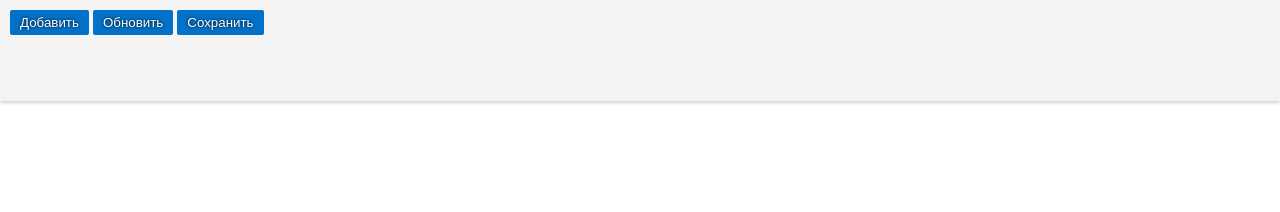
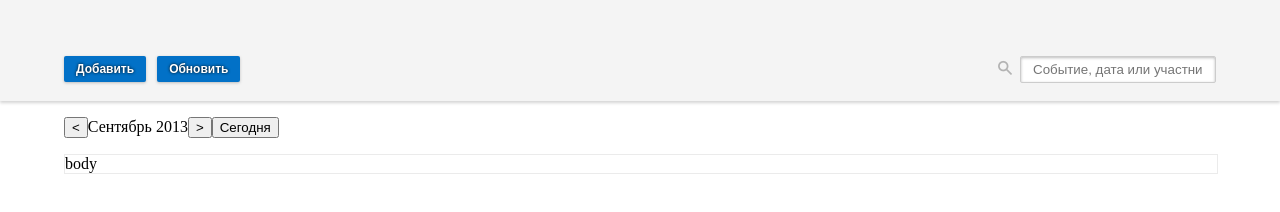
Before and after one commit to ajayiscoding/hh-code-school-2013, a plain HTML site: page index.html in a window 1280 px wide. Drawn offline with Linux system fonts and the light colour scheme.

Commit message:
Add icon-search. Search-input. Beginning calendar body.

```diff
--- a/css/cosmetics.css
+++ b/css/cosmetics.css
@@ -1,30 +1,140 @@
+/* Icons */
+@font-face {
+  font-family: 'hh-icons';
+  src:url('../fonts/hh-icons.eot');
+  src:url('../fonts/hh-icons.eot?#iefix') format('embedded-opentype'),
+    url('../fonts/hh-icons.woff') format('woff'),
+    url('../fonts/hh-icons.ttf') format('truetype'),
+    url('../fonts/hh-icons.svg#hh-icons') format('svg');
+  font-weight: normal;
+  font-style: normal;
+}
+
+/* Use the following CSS code if you want to have a class per icon */
+/*
+Instead of a list of all class selectors,
+you can use the generic selector below, but it's slower:
+[class*="hh-icon"] {
+*/
+.hh-icon-search {
+  font-family: 'hh-icons';
+  speak: none;
+  font-style: normal;
+  font-weight: normal;
+  font-variant: normal;
+  text-transform: none;
+  line-height: 1;
+  -webkit-font-smoothing: antialiased;
+  color: #b3b3b3;
+}
+
+.hh-icon-search:before {
+  content: "\e000";
+}
+
+.icon-base{
+  font-size: 14px;
+}
+
+
 body{
   font-size: 100%;
-  font-family: Arial sans-serif;
+  font-family: Verdana sans-serif;
   padding: 0;
   margin: 0;
 }
 
+div{
+  margin: 0;
+  padding: 0;
+}
+
 header{
   background-color: #f4f4f4;
-  box-sizing: border-box;
   -webkit-box-shadow: 0 2px 3px #d4d4d4;
      -moz-box-shadow: 0 2px 3px #d4d4d4;
           box-shadow: 0 2px 3px #d4d4d4;
+  -webkit-webkit-box-sizing: border-box;
+     -moz-webkit-box-sizing: border-box;
+                 box-sizing: border-box;
   display: block;
-  padding: 10px;
   height: 101px;
+  min-width: 700px;
+  padding: 56px 0 44px;
+  position: relative;
+  width: 100%;
+}
+
+header > .hh-btn-group{
+  width: 200px;
+}
+
+.hh-inner{
+  margin: 0 auto;
+  width: 90%;
+}
+
+.hh-calendar_wrapper{
+  width: 100%;
+  min-width: 800px;
+}
+
+.hh-calendar_nav{
+  margin: 16px 0;
+}
+
+.hh-calendar_body{
+  border: 1px solid #ebebeb;
+  width: 100%;
+}
+
+/*.clearfix:before,
+.clearfix:after{
+  display: table;
+  clear: both;
+  content: '';
+}*/
+
+.float-left{
+  float: left;
+}
+
+.float-right{
+  float: right;
+}
+
+.hh-search{
+  width: 400px;
+  text-align: right;
+}
+
+.hh-search > input{
+  box-shadow: inset 0 1px 3px #bdbdbd;
+  margin-left: 8px;
+  width: 170px;
+}
+
+.hh-search > input:focus{
+  outline: 0;
+}
+
+.hh-btn-group{
+  font-size: 0;
 }
 
 .hh-btn{
   background-color: #0271c7;
-  border-radius: 2px;
-  text-shadow: 0 0 3px #000;
+  -webkit-box-shadow: 0 1px 3px #bdbdbd;
+     -moz-box-shadow: 0 1px 3px #bdbdbd;
+          box-shadow: 0 1px 3px #bdbdbd;
   border: 0;
   color: #fff;
+  cursor: pointer;
   display: inline-block;
-  padding: 5px 10px;
-  cursor: pointer;
+  font-size: 12px;
+  font-weight: bold;
+  margin: 0 11px 0 0;
+  text-shadow: 0 0 3px #000;
 }
 
 .hh-btn:hover{
@@ -35,3 +145,18 @@ header{
   position: relative;
   top: 1px;
 }
+
+.hh-btn,
+.hh-search-field{
+  -webkit-border-radius: 2px;
+     -moz-border-radius: 2px;
+          border-radius: 2px;
+  padding: 6px 12px;
+}
+
+.hh-search-field{
+  border: 1px solid #ccc;
+  display: inline-block;
+  margin: 0;
+  padding: 5px 12px;
+}
--- a/index.html
+++ b/index.html
@@ -7,9 +7,25 @@
 </head>
 <body>
   <header>
-    <button class="hh-btn">Добавить</button>
-    <input type="button" class="hh-btn" value="Обновить" />
-    <input type="submit" class="hh-btn" value="Сохранить" />
+    <div class="hh-inner">
+      <div class="hh-btn-group float-left">
+        <button class="hh-btn">Добавить</button>
+        <input type="button" class="hh-btn" value="Обновить" />
+      </div>
+      <div class="hh-search float-right">
+        <i class="hh-icon-search icon-base"></i><input type="text" class="hh-search-field" placeholder="Событие, дата или участник">
+      </div>
+    </div>
   </header>
+  <div class="hh-calendar_wrapper">
+    <div class="hh-inner">
+      <div class="hh-calendar_nav">
+        <button><</button><span>Сентябрь 2013</span><button>></button><button>Сегодня</button>
+      </div>
+      <div class="hh-calendar_body">
+        body
+      </div>
+    </div>
+  </div>
 </body>
 </html>
```
Also changed, not shown: fonts/hh-icons.ttf (added), fonts/hh-icons.woff (added), 3 other files.
